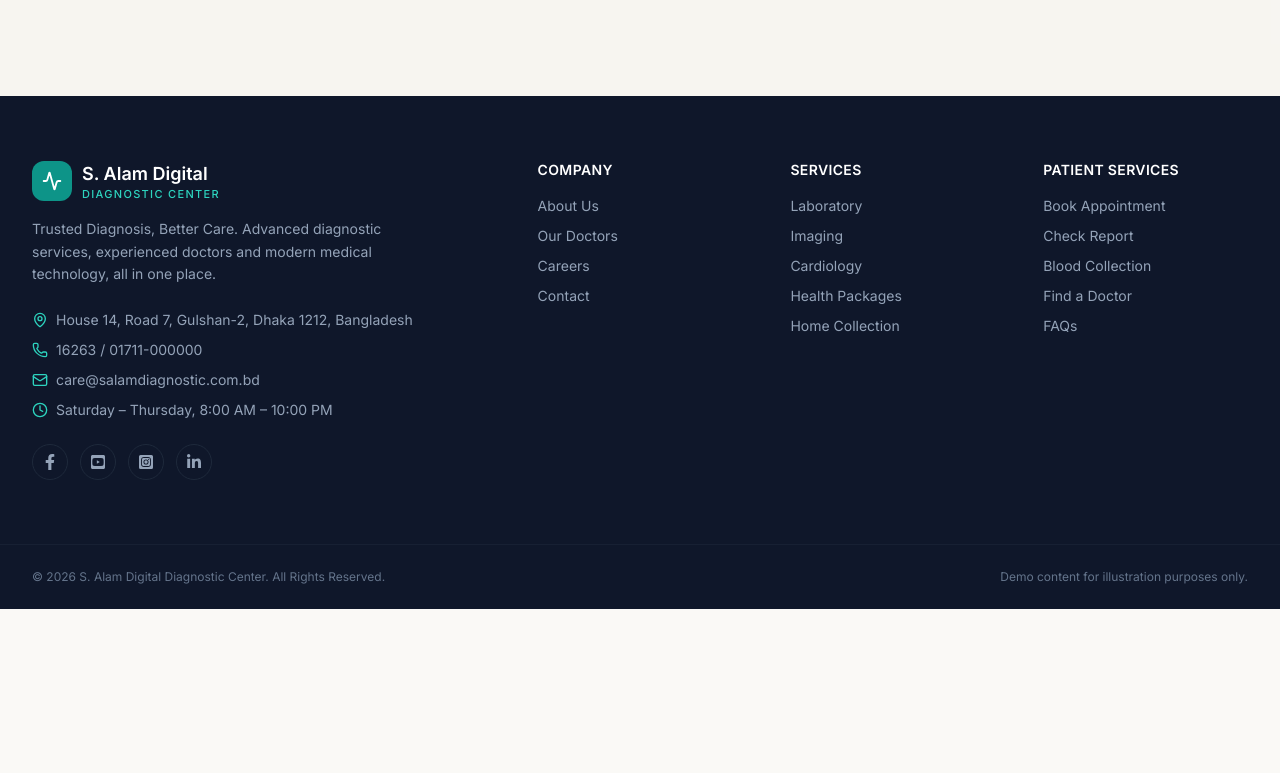
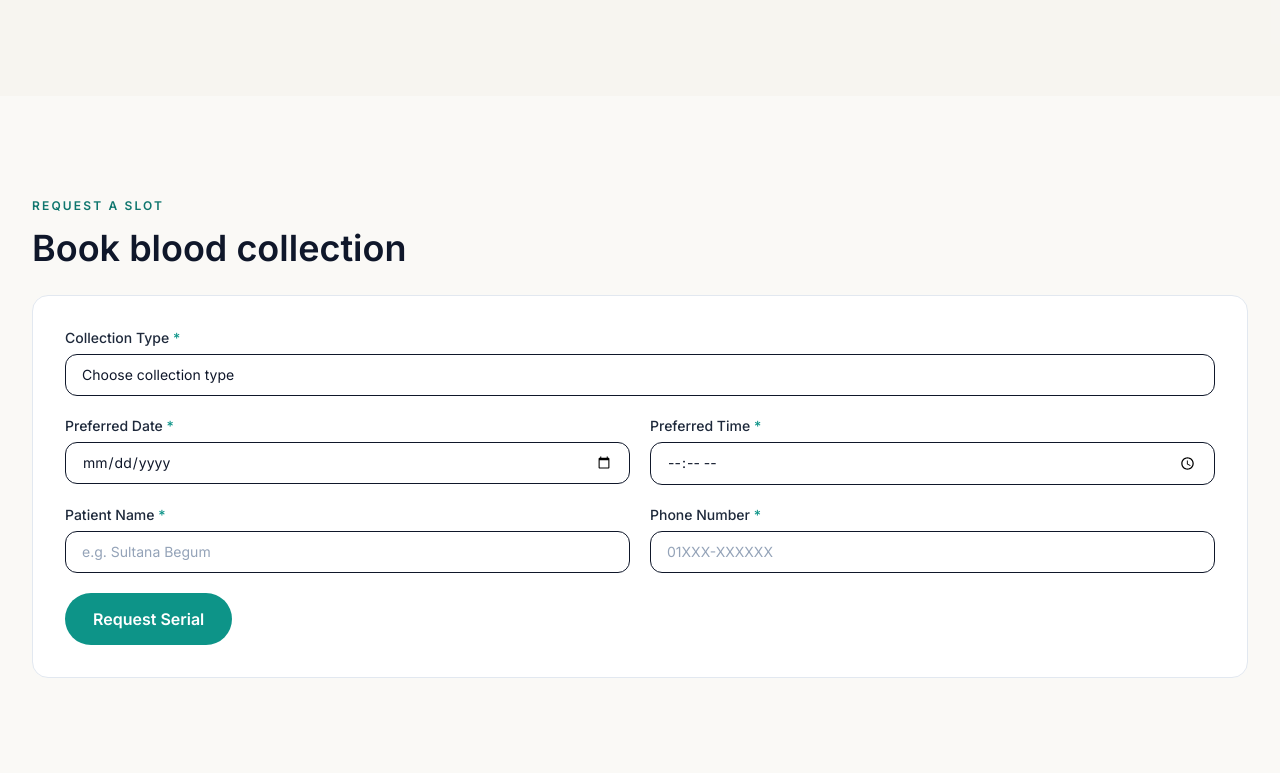
Before and after one commit to Mostofa-zaman/Diognostic, a Next.js app: page /blood-collection in a window 1280 px wide. Shown: the part 1227-2000 px from the top of the page. Before the commit the page ends 1836 px from the top, so only its background shows below. Built offline with nearby package versions, Linux system fonts and the light colour scheme.

Commit message:
feat(bloodCollectionPage/BloodCollectionBooking.jsx): add blood collection booking section with heading, card, and request form

```diff
--- a/src/app/(pages)/blood-collection/page.jsx
+++ b/src/app/(pages)/blood-collection/page.jsx
@@ -1,3 +1,4 @@
+import BloodCollectionBooking from "@/components/bloodCollectionPage/BloodCollectionBooking";
 import BloodCollectionHero from "@/components/bloodCollectionPage/BloodCollectionHero";
 import CollectionServices from "@/components/bloodCollectionPage/CollectionServices";
 import SerialInfo from "@/components/bloodCollectionPage/SerialInfo";
@@ -10,6 +11,7 @@ export default function BloodCollectionPage() {
     <BloodCollectionHero/>
     <SerialInfo/>
     <CollectionServices/>
+    <BloodCollectionBooking/>
     </>
   );
 }
--- /dev/null
+++ b/src/components/bloodCollectionPage/BloodCollectionBooking.jsx
@@ -0,0 +1,20 @@
+import SectionHeading from "../common/SectionHeading";
+import Card from "@/components/common/Card";
+import CollectionForm from "@/components/bloodCollectionPage/CollectionForm";
+
+export default function BloodCollectionBooking() {
+
+  return (
+    <>
+      <section className="section-py">
+        <div className="container-xl">
+          <SectionHeading eyebrow="Request a Slot" title="Book blood collection" />
+          <Card className="mt-6 p-6 md:p-8">
+            <CollectionForm />
+          </Card>
+        </div>
+      </section>
+
+    </>
+  );
+}
```
